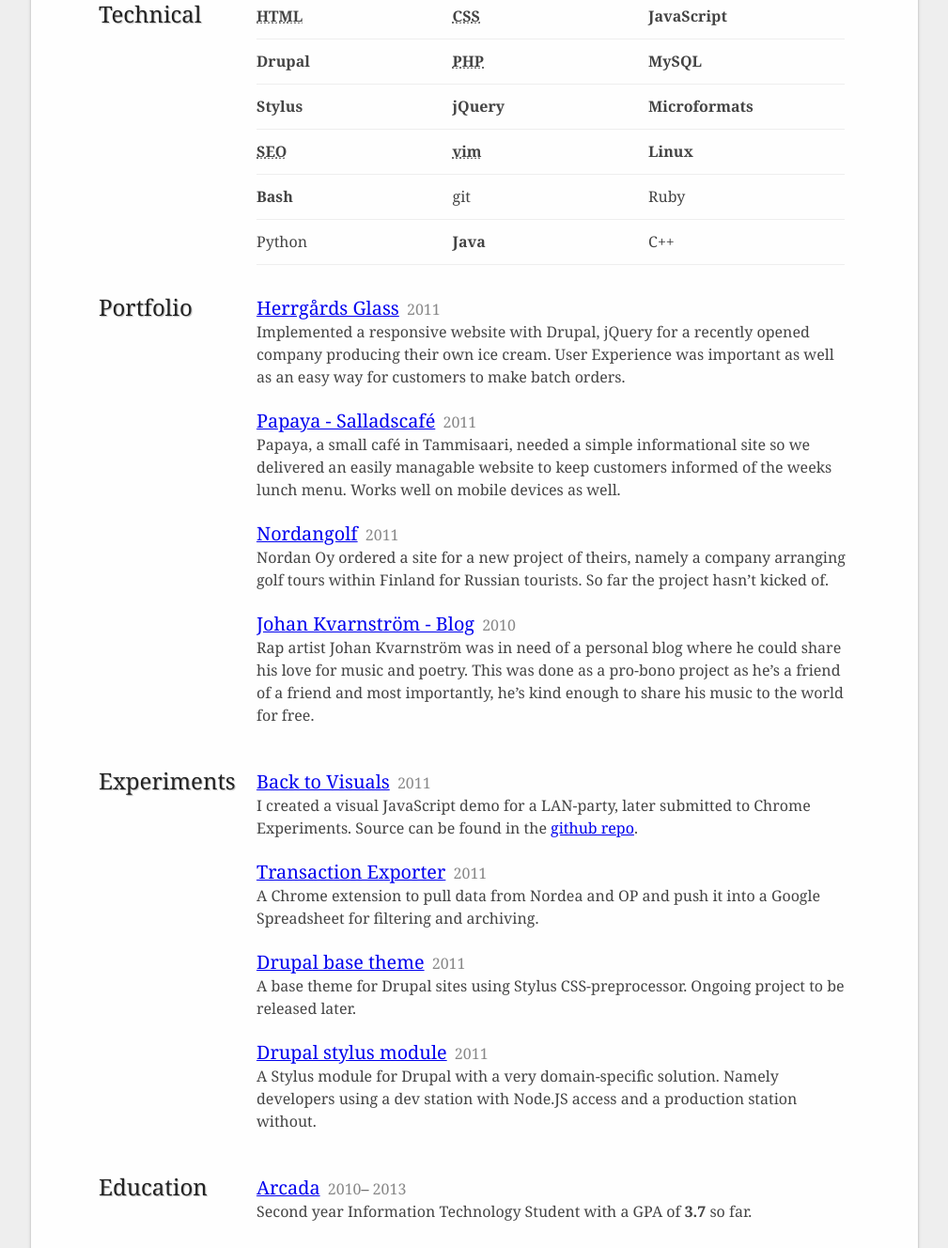
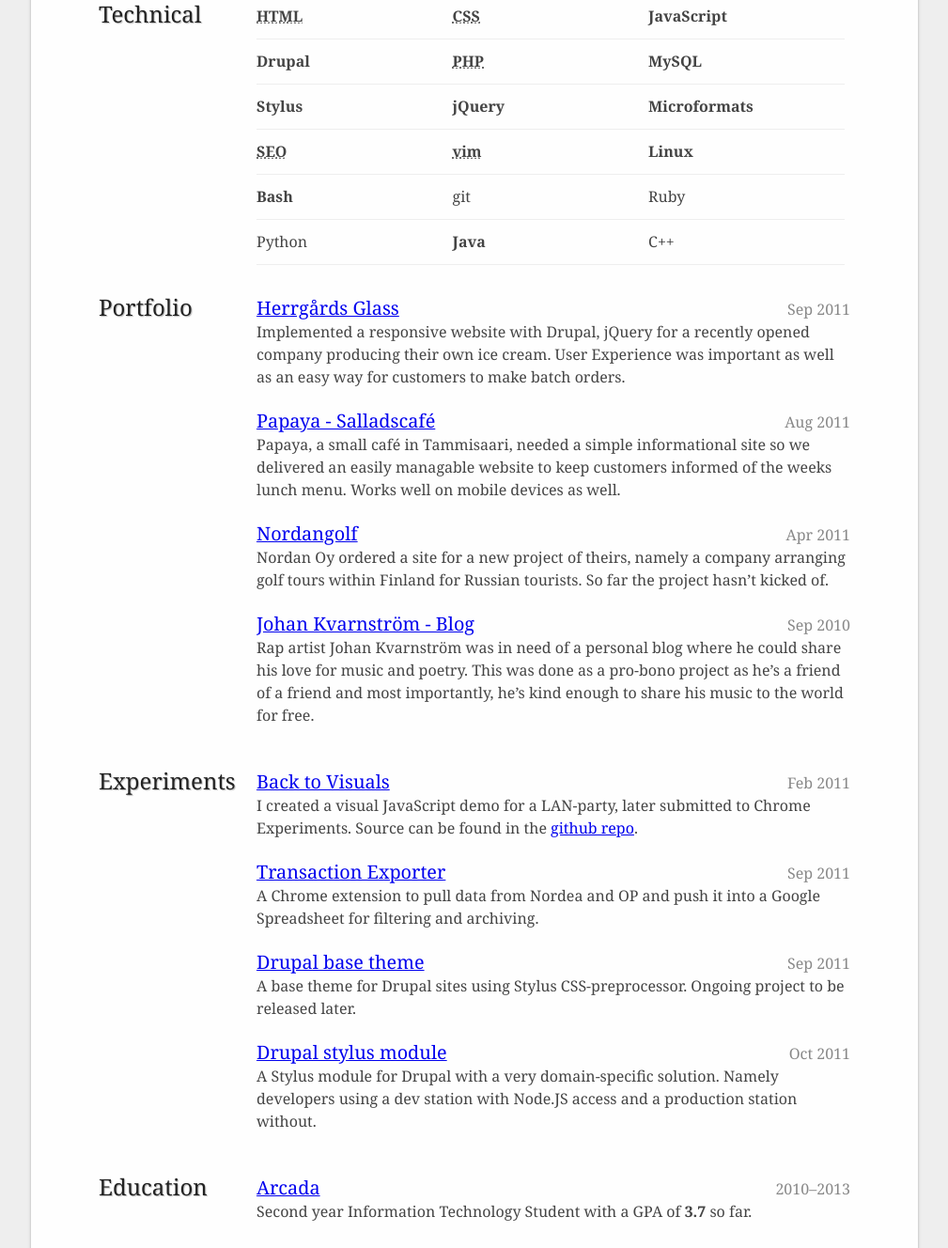
Before and after one commit to oxyc/oxyc.github.com, a plain HTML site: page index.html in a window 1280 px wide. Shown: the part 837-2165 px from the top of the page at 94% size, without its empty margins (135-1144 px from the left). Drawn offline with Linux system fonts and the light colour scheme.

Commit message:
Made dates prettier

```diff
--- a/index.html
+++ b/index.html
@@ -14,7 +14,6 @@
 
     <meta name="author" content="Oskar Schöldström (oxy)" />
     <meta name="description" content="Resume of Oskar Schöldström, a web developer from Finland" />
-
     <!--[if lt IE 9 ]>
       <script src="//html5shiv.googlecode.com/svn/trunk/html5.js"></script>
     <![endif]-->
@@ -34,7 +33,7 @@
       </span>
       <ul>
         <li><a class="email" href="mailto:public@oxy.fi">public@oxy.fi</a></li>
-        <li class="tel">+358 (0) 453 412 227</li>
+        <li class="tel">+358 (0) 45 3412 227</li>
       </ul>
     </header>
     <section>
@@ -62,7 +61,7 @@
         </li>
         <li>
           <h2>Optimization</h2>
-          <p>I know why * is the most evil selector, I know what triggers a reflow and I know how many domain lookups is favourable.</p>
+          <p>I know why <strong>*</strong> is the most evil selector, I know what triggers a reflow and I know how many domain lookups is favourable.</p>
         </li>
       </ul>
     </section>
@@ -97,7 +96,7 @@
           <article>
             <h2><a href="http://www.herrgardsglass.fi">Herrgårds Glass</a></h2>
             <footer>
-              <time class="dtstart dtend" title="2011-09-01" datetime="2011-09-01">2011</time>
+              <time class="dtstart dtend" title="2011-09-01" datetime="2011-09-01">Sep 2011</time>
             </footer>
             <p>Implemented a responsive website with Drupal, jQuery for a recently opened company producing their own ice cream. User Experience was important as well as an easy way for customers to make batch orders.</p>
           </article>
@@ -106,7 +105,7 @@
           <article>
             <h2><a href="http://www.papaya.fi">Papaya - Salladscafé</a></h2>
             <footer>
-              <time class="dtstart dtend" title="2011-08-01" datetime="2011-08-01">2011</time>
+              <time class="dtstart dtend" title="2011-08-01" datetime="2011-08-01">Aug 2011</time>
             </footer>
             <p>Papaya, a small café in Tammisaari, needed a simple informational site so we delivered an easily managable website to keep customers informed of the weeks lunch menu. Works well on mobile devices as well.
           </article>
@@ -115,7 +114,7 @@
           <article>
             <h2><a href="http://www.nordangolf.fi">Nordangolf</a></h2>
             <footer>
-              <time class="dtstart dtend" title="2011-04-01" datetime="2011-04-01">2011</time>
+              <time class="dtstart dtend" title="2011-04-01" datetime="2011-04-01">Apr 2011</time>
             </footer>
             <p>Nordan Oy ordered a site for a new project of theirs, namely a company arranging golf tours within Finland for Russian tourists. So far the project hasn&rsquo;t kicked of.</p>
           </article>
@@ -124,7 +123,7 @@
           <article>
             <h2><a href="http://johankvarnstrom.com">Johan Kvarnström - Blog</a></h2>
             <footer>
-              <time class="dtstart dtend" title="2010-09-01" datetime="2010-09-01">2010</time>
+              <time class="dtstart dtend" title="2010-09-01" datetime="2010-09-01">Sep 2010</time>
             </footer>
             <p>Rap artist Johan Kvarnström was in need of a personal blog where he could share his love for music and poetry. This was done as a pro-bono project as he&rsquo;s a friend of a friend and most importantly, he&rsquo;s kind enough to share his music to the world for free.</p>
           </article>
@@ -138,7 +137,7 @@
           <article>
             <h2><a href="http://www.chromeexperiments.com/detail/back-to-visuals/">Back to Visuals</a></h2>
             <footer>
-              <time class="dtstart dtend" title="2011-02-01" datetime="2011-02-01">2011</time>
+              <time class="dtstart dtend" title="2011-02-01" datetime="2011-02-01">Feb 2011</time>
             </footer>
             <p>I created a visual JavaScript demo for a LAN-party, later submitted to Chrome Experiments. Source can be found in the <a href="https://github.com/oxyc/Back-to-Visuals">github repo</a>.</p>
           </article>
@@ -147,7 +146,7 @@
           <article>
             <h2><a href="https://github.com/oxyc/Chrome-Extensions/tree/master/TransactionExporter">Transaction Exporter</a></h2>
             <footer>
-              <time class="dtstart dtend" title="2011-09-01" datetime="2011-09-01">2011</time>
+              <time class="dtstart dtend" title="2011-09-01" datetime="2011-09-01">Sep 2011</time>
             </footer>
             <p>A Chrome extension to pull data from Nordea and OP and push it into a Google Spreadsheet for filtering and archiving.</p>
           </article>
@@ -156,7 +155,7 @@
           <article>
             <h2><a href="https://github.com/oxyc/base">Drupal base theme</a></h2>
             <footer>
-              <time class="dtstart dtend" title="2011-09-01" datetime="2011-09-01">2011</time>
+              <time class="dtstart dtend" title="2011-09-01" datetime="2011-09-01">Sep 2011</time>
             </footer>
             <p>A base theme for Drupal sites using Stylus CSS-preprocessor. Ongoing project to be released later.</p>
           </article>
@@ -165,7 +164,7 @@
           <article>
             <h2><a href="https://github.com/oxyc/stylus">Drupal stylus module</a></h2>
             <footer>
-              <time class="dtstart dtend" title="2011-10-01" datetime="2011-10-01">2011</time>
+              <time class="dtstart dtend" title="2011-10-01" datetime="2011-10-01">Oct 2011</time>
             </footer>
             <p>A Stylus module for Drupal with a very domain-specific solution. Namely developers using a dev station with Node.JS access and a production station without.</p>
           </article>
@@ -179,7 +178,7 @@
           <article>
             <h2><a class="url summary" href="http://www.arcada.fi">Arcada</a></h2>
             <footer>
-              <time class="dtstart" title="2010-08-01">2010</time>&ndash;<time class="dtend" title="2013-05-01">2013</time>
+              <time><time class="dtstart" title="2010-08-01">2010</time>&ndash;<time class="dtend" title="2013-05-01">2013</time></time>
             </footer>
             <p>Second year Information Technology Student with a GPA of <strong>3.7</strong> so far.</p>
           </article>
--- a/stylesheets/css/stylesheet.css
+++ b/stylesheets/css/stylesheet.css
@@ -134,7 +134,8 @@ article h2,
 article footer {
   display: inline;
 }
-article time {
+article footer {
+  float: right;
   color: #888;
   margin-left: 0.25em;
 }
@@ -276,7 +277,7 @@ footer p {
   }
   a,
   a:visited {
-    text-decoration: underline;
+    text-decoration: none;
   }
   a[href]:not(.sprite):not(.email):not(.fn):after {
     content: " (" attr(href) ")";
```
Also changed, not shown: 1 other file.
